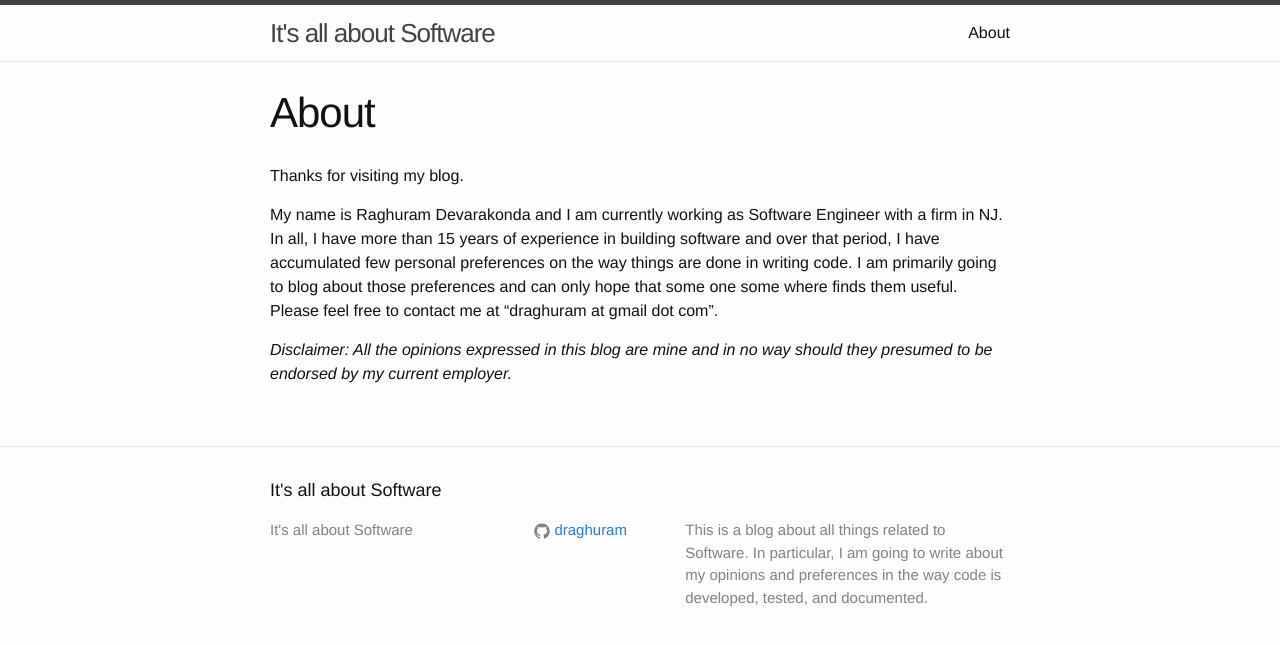
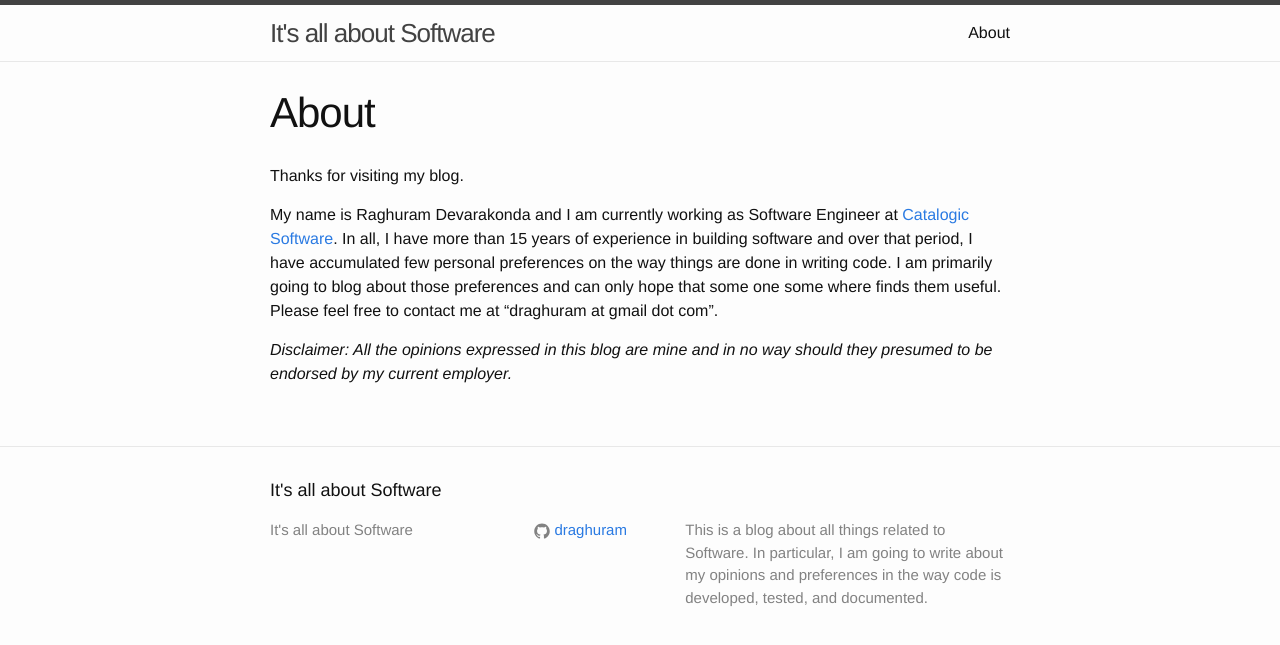
Before and after one commit to draghuram/draghuram.github.io, a Jekyll site: the page built from about.md, in a window 1280 px wide. Shown: the top 645 px of the page. Built offline with Jekyll 4.4.1, drawn with Linux system fonts in a browser that asks for light colours.

Commit message:
Small change in 'about' section

```diff
--- a/about.md
+++ b/about.md
@@ -7,12 +7,13 @@ permalink: /about/
 Thanks for visiting my blog.
 
 My name is Raghuram Devarakonda and I am currently working as Software
-Engineer with a firm in NJ. In all, I have more than 15 years
-of experience in building software and over that period, I have
-accumulated few personal preferences on the way things are done in
-writing code. I am primarily going to blog about those preferences and
-can only hope that some one some where finds them useful. Please feel
-free to contact me at “draghuram at gmail dot com”.
+Engineer at [Catalogic Software](https://catalogicsoftware.com/). In
+all, I have more than 15 years of experience in building software and
+over that period, I have accumulated few personal preferences on the
+way things are done in writing code. I am primarily going to blog
+about those preferences and can only hope that some one some where
+finds them useful. Please feel free to contact me at “draghuram at
+gmail dot com”.
 
 *Disclaimer: All the opinions expressed in this blog are mine and in no
 way should they presumed to be endorsed by my current employer.*
```
